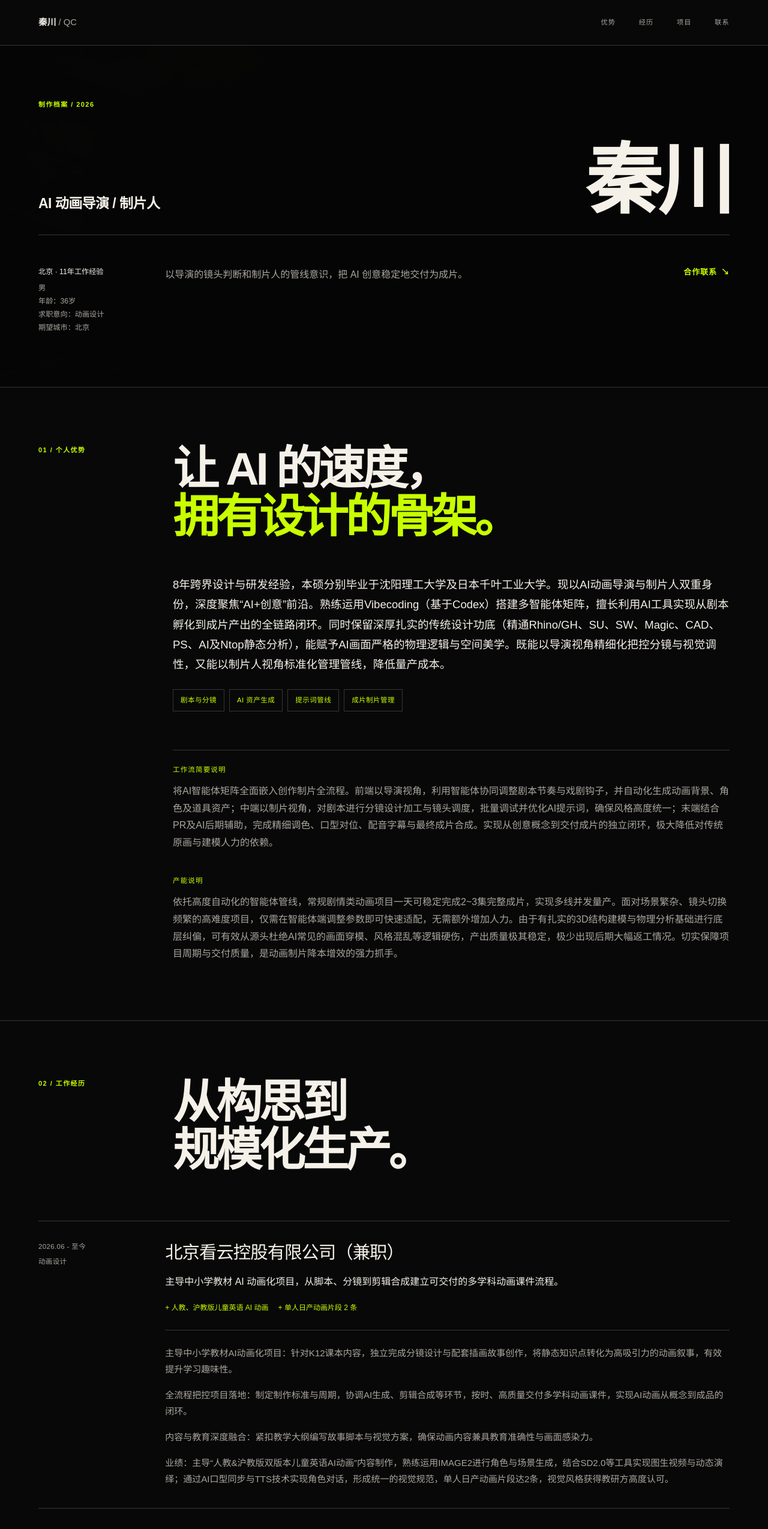
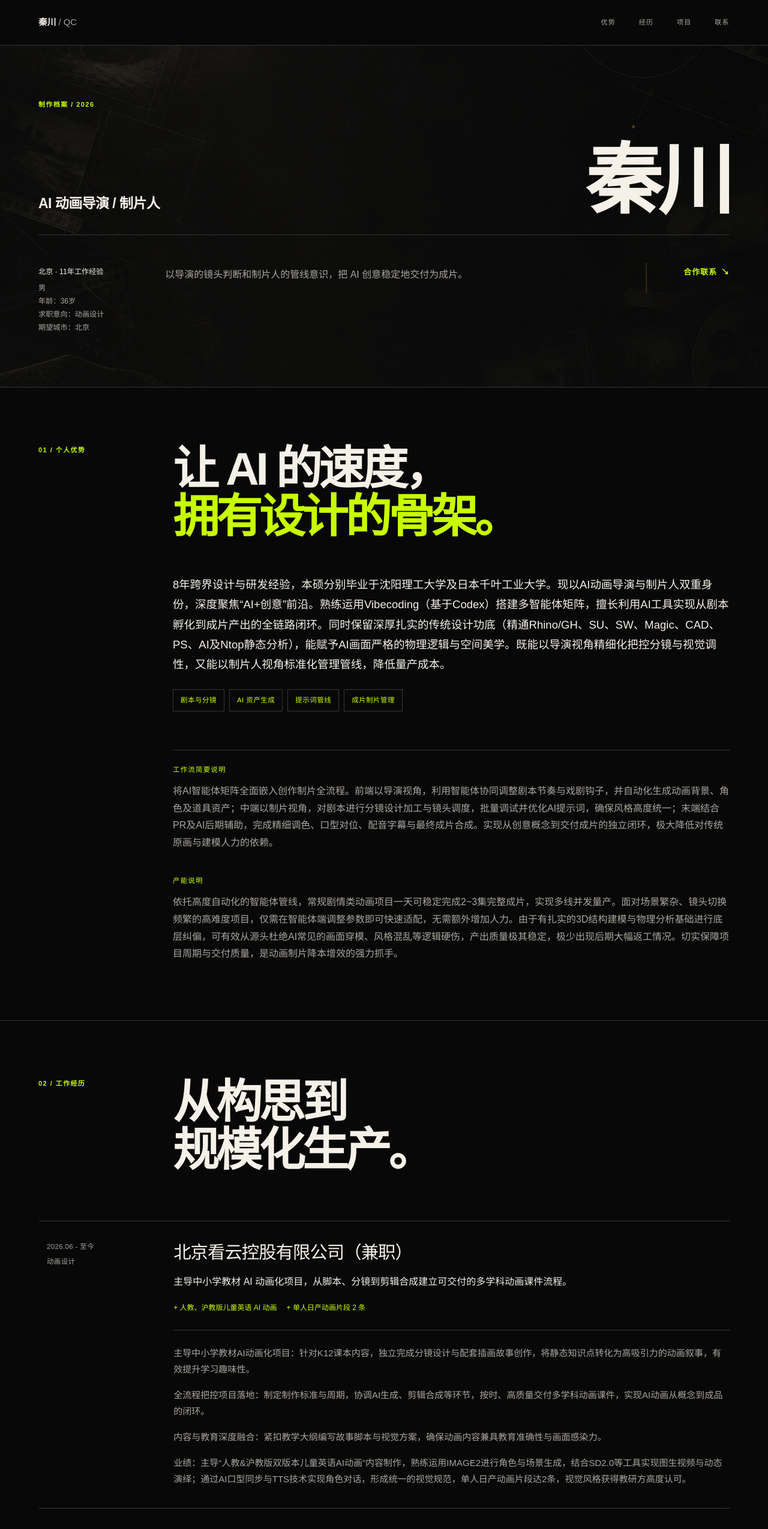
Before and after one commit to QoQ2055/qinchuan-ai, a Next.js app: page / in a window 1280 px wide. Shown: the top 2549 px of the page at 60% size. Built offline with nearby package versions, Linux system fonts and the light colour scheme.

Commit message:
fix: reveal dossier imagery and clear entry rails

```diff
--- a/app/globals.css
+++ b/app/globals.css
@@ -129,23 +129,21 @@ a:focus-visible {
 
 .editorial-hero::before {
   position: absolute;
-  z-index: -1;
+  z-index: 0;
   inset: 0;
-  background-color: var(--ink);
   background-image:
-    linear-gradient(90deg, rgba(8, 8, 8, 0.15), rgba(8, 8, 8, 0.4)),
+    linear-gradient(90deg, rgba(8, 8, 8, 0.08), rgba(8, 8, 8, 0.24)),
     url("/images/editorial-dossier-bg.png");
   background-image:
-    linear-gradient(90deg, rgba(8, 8, 8, 0.15), rgba(8, 8, 8, 0.4)),
+    linear-gradient(90deg, rgba(8, 8, 8, 0.08), rgba(8, 8, 8, 0.24)),
     image-set(
       url("/images/editorial-dossier-bg.webp") type("image/webp"),
       url("/images/editorial-dossier-bg.png") type("image/png")
-    );
+  );
   background-position: center;
   background-size: cover;
-  background-blend-mode: multiply;
   content: "";
-  opacity: 0.32;
+  opacity: 0.44;
 }
 
 .editorial-hero > * {
@@ -334,14 +332,15 @@ a:focus-visible {
   grid-template-columns: var(--rail-width) minmax(0, 1fr);
   gap: clamp(1.25rem, 4vw, 4rem);
   padding-block: 2.15rem;
+  padding-inline-start: 0.75rem;
   border-top: 1px solid var(--rule);
-  box-shadow: inset 0 0 0 var(--signal);
-  transition: background-color 180ms ease, box-shadow 180ms ease;
+  border-left: 2px solid transparent;
+  transition: background-color 180ms ease, border-color 180ms ease;
 }
 
 .dossier-entry:hover {
   background: rgba(245, 241, 233, 0.018);
-  box-shadow: inset 2px 0 0 var(--signal);
+  border-left-color: var(--signal);
 }
 
 .dossier-entry:last-child {
```
Also changed, not shown: 1 other file (tests, documents, lock files or other folders).
